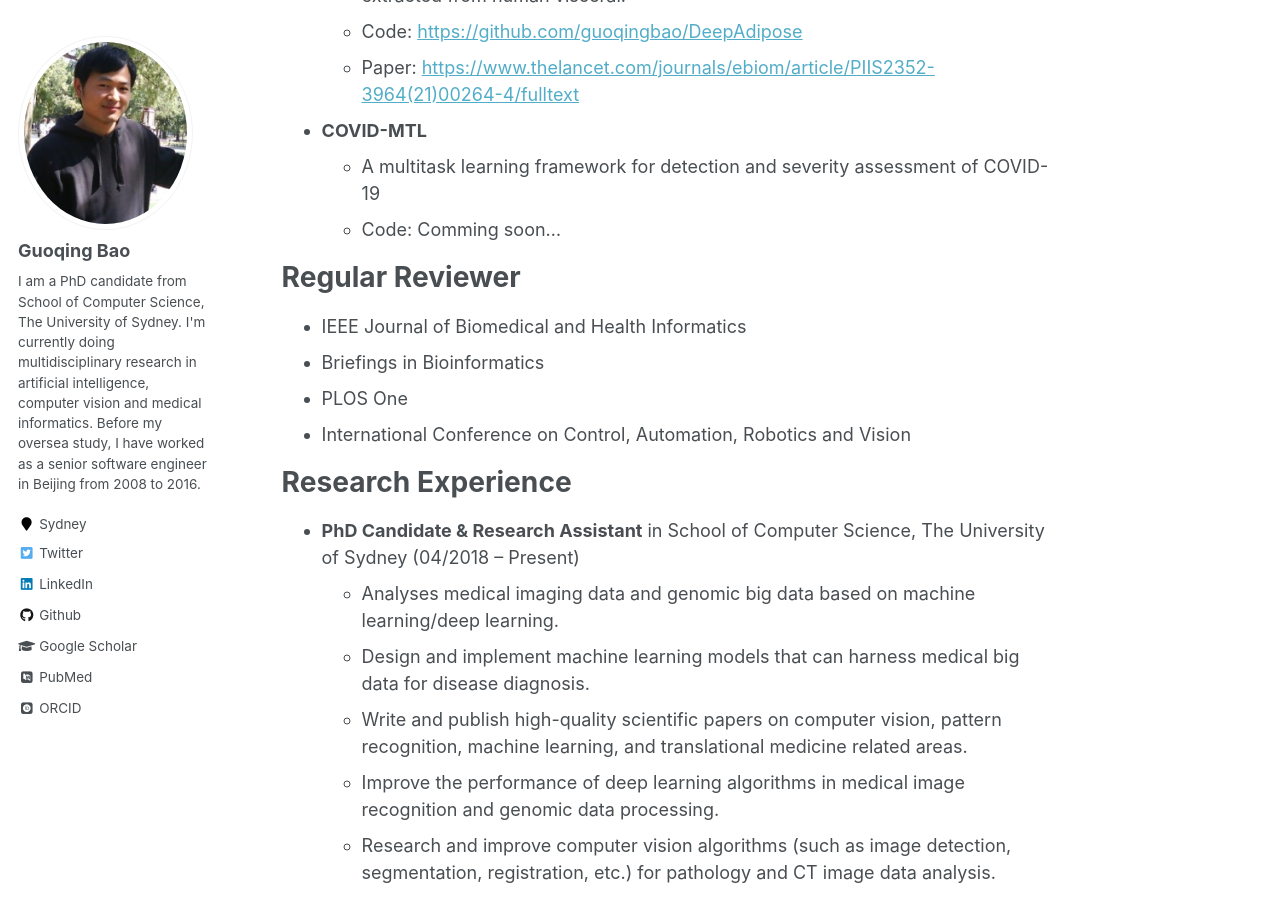
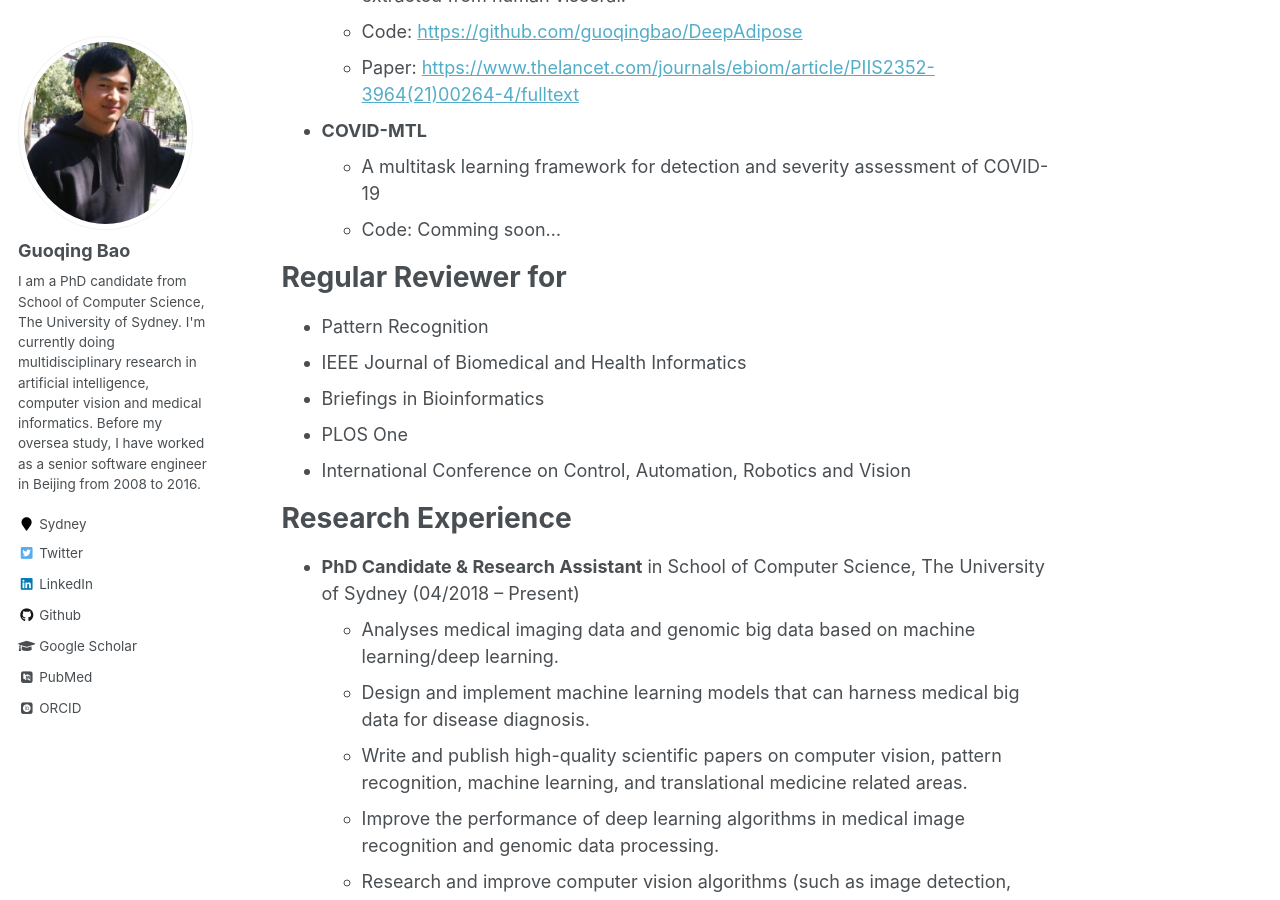
Before and after one commit to guoqingbao/guoqingbao.github.io, a Jekyll site: the page built from _pages/about.md, in a window 1280 px wide and 900 px high, scrolled down 3771 px. Built offline with Jekyll 4.4.1, drawn with Linux system fonts in a browser that asks for light colours; some web fonts are replaced.

Commit message:
Update about.md

```diff
--- a/_pages/about.md
+++ b/_pages/about.md
@@ -76,8 +76,9 @@ Open-source Projects
   * A multitask learning framework for detection and severity assessment of COVID-19
   * Code: Comming soon...
 
-Regular Reviewer
+Regular Reviewer for
 ======
+  * Pattern Recognition
   * IEEE Journal of Biomedical and Health Informatics
   * Briefings in Bioinformatics
   * PLOS One
```
